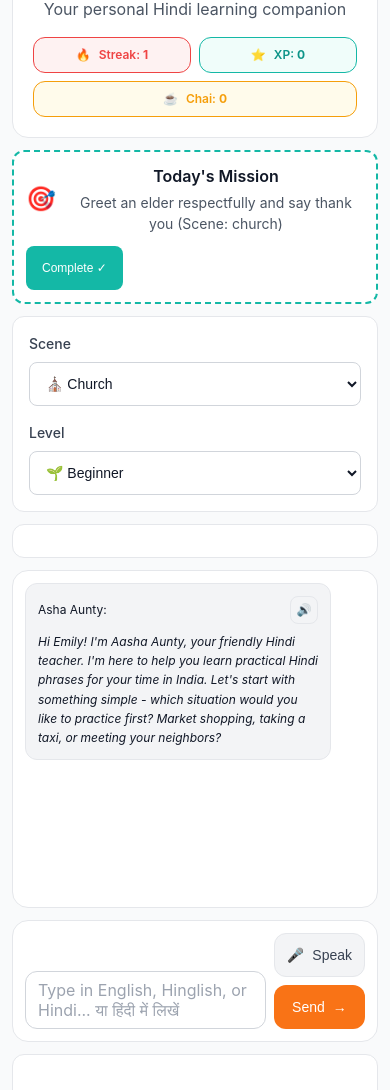
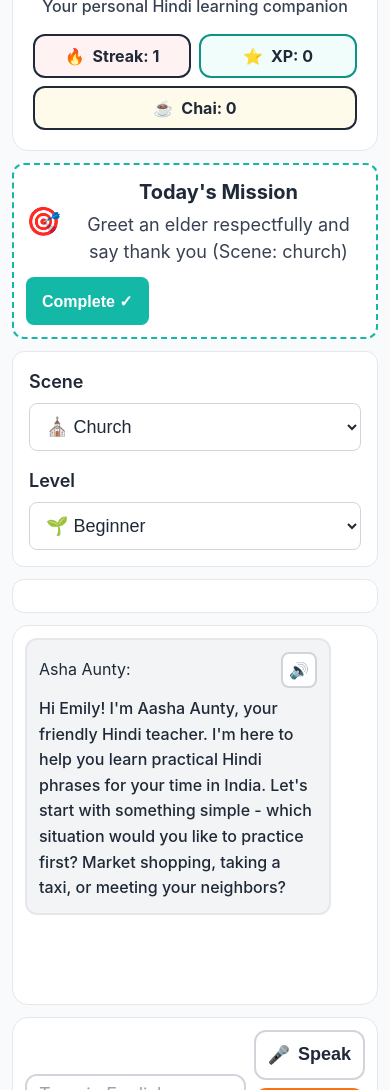
Before and after one commit to jonathanreesk/namastemily, a website: page public/index.html in a window 390 px wide. Shown: the part 89-1179 px from the top of the page. Drawn offline with Linux system fonts and the light colour scheme.

Commit message:
Updated style.css

```diff
--- a/public/style.css
+++ b/public/style.css
@@ -52,14 +52,14 @@
   --radius-xl: 1rem;
 
   /* Typography */
-  --text-xs: 0.75rem;
-  --text-sm: 0.875rem;
-  --text-base: 1rem;
-  --text-lg: 1.125rem;
-  --text-xl: 1.25rem;
-  --text-2xl: 1.5rem;
-  --text-3xl: 1.875rem;
-  --text-4xl: 2.25rem;
+  --text-xs: 0.875rem;
+  --text-sm: 1rem;
+  --text-base: 1.125rem;
+  --text-lg: 1.25rem;
+  --text-xl: 1.5rem;
+  --text-2xl: 1.75rem;
+  --text-3xl: 2.25rem;
+  --text-4xl: 2.75rem;
 }
 
 * {
@@ -71,7 +71,7 @@
 body {
   font-family: -apple-system, BlinkMacSystemFont, 'Segoe UI', Roboto, 'Helvetica Neue', Arial, sans-serif;
   background-color: var(--gray-50);
-  color: var(--gray-900);
+  color: var(--gray-800);
   line-height: 1.5;
   min-height: 100vh;
   -webkit-font-smoothing: antialiased;
@@ -106,16 +106,16 @@ header {
 
 .title-section h1 {
   font-size: var(--text-4xl);
-  font-weight: 700;
-  color: var(--gray-900);
+  font-weight: 800;
+  color: var(--gray-800);
   margin-bottom: var(--space-2);
   letter-spacing: -0.025em;
 }
 
 .title-section .subtitle {
   font-size: var(--text-lg);
-  color: var(--gray-600);
-  font-weight: 400;
+  color: var(--gray-700);
+  font-weight: 500;
 }
 
 /* HUD */
@@ -126,17 +126,17 @@ header {
 }
 
 .hud-item {
-  background: var(--gray-100);
-  border: 1px solid var(--gray-200);
+  background: white;
+  border: 2px solid var(--gray-200);
   border-radius: var(--radius-lg);
   padding: var(--space-3) var(--space-5);
-  font-weight: 600;
-  font-size: var(--text-sm);
+  font-weight: 700;
+  font-size: var(--text-base);
   display: flex;
   align-items: center;
   gap: var(--space-2);
   transition: all 0.2s ease;
-  color: var(--gray-700);
+  color: var(--gray-800);
 }
 
 .hud-item:hover {
@@ -145,20 +145,20 @@ header {
 
 .hud-item.streak {
   background: var(--error-50);
-  border-color: var(--error-500);
-  color: var(--error-500);
+  border-color: var(--error-600);
+  color: var(--error-700);
 }
 
 .hud-item.xp {
   background: var(--secondary-50);
-  border-color: var(--secondary-500);
-  color: var(--secondary-600);
+  border-color: var(--secondary-600);
+  color: var(--secondary-700);
 }
 
 .hud-item.chai {
   background: var(--warning-50);
-  border-color: var(--warning-500);
-  color: var(--warning-500);
+  border-color: var(--warning-600);
+  color: var(--warning-700);
 }
 
 /* Mission Bar */
@@ -185,15 +185,15 @@ header {
 }
 
 .mission-title {
-  font-weight: 600;
-  color: var(--gray-900);
+  font-weight: 700;
+  color: var(--gray-800);
   margin-bottom: var(--space-1);
-  font-size: var(--text-base);
+  font-size: var(--text-lg);
 }
 
 .mission-text {
-  color: var(--gray-600);
-  font-size: var(--text-sm);
+  color: var(--gray-700);
+  font-size: var(--text-base);
 }
 
 .mission-btn {
@@ -202,8 +202,8 @@ header {
   border: none;
   border-radius: var(--radius-md);
   padding: var(--space-2) var(--space-4);
-  font-weight: 500;
-  font-size: var(--text-sm);
+  font-weight: 600;
+  font-size: var(--text-base);
   cursor: pointer;
   transition: background-color 0.2s ease;
 }
@@ -231,9 +231,9 @@ header {
 }
 
 .control-group label {
-  font-weight: 500;
-  color: var(--gray-700);
-  font-size: var(--text-sm);
+  font-weight: 600;
+  color: var(--gray-800);
+  font-size: var(--text-base);
 }
 
 .control-group select {
@@ -241,8 +241,8 @@ header {
   border: 1px solid var(--gray-300);
   border-radius: var(--radius-md);
   padding: var(--space-3) var(--space-4);
-  font-size: var(--text-sm);
-  color: var(--gray-900);
+  font-size: var(--text-base);
+  color: var(--gray-800);
   cursor: pointer;
   transition: border-color 0.2s ease;
   min-width: 140px;
@@ -265,21 +265,21 @@ header {
 }
 
 .phrases button {
-  background: var(--gray-100);
-  border: 1px solid var(--gray-200);
+  background: white;
+  border: 2px solid var(--gray-200);
   border-radius: var(--radius-md);
   padding: var(--space-3) var(--space-4);
-  font-size: var(--text-sm);
-  font-weight: 500;
-  color: var(--gray-700);
+  font-size: var(--text-base);
+  font-weight: 600;
+  color: var(--gray-800);
   cursor: pointer;
   transition: all 0.2s ease;
 }
 
 .phrases button:hover {
   background: var(--primary-50);
-  border-color: var(--primary-500);
-  color: var(--primary-600);
+  border-color: var(--primary-600);
+  color: var(--primary-700);
 }
 
 /* Chat */
@@ -317,7 +317,7 @@ header {
   padding: var(--space-4) var(--space-5);
   border-radius: var(--radius-lg);
   max-width: 80%;
-  font-size: var(--text-base);
+  font-size: var(--text-lg);
   line-height: 1.6;
   animation: slideIn 0.3s ease-out;
 }
@@ -331,17 +331,17 @@ header {
 
 .msg-content {
   margin: 0;
-  font-style: italic;
+  font-weight: 500;
 }
 
 .listen-btn {
-  background: var(--gray-100);
-  border: 1px solid var(--gray-200);
+  background: white;
+  border: 2px solid var(--gray-300);
   border-radius: var(--radius-md);
   padding: var(--space-2);
-  color: var(--gray-600);
+  color: var(--gray-700);
   cursor: pointer;
-  font-size: var(--text-sm);
+  font-size: var(--text-base);
   transition: all 0.2s ease;
   display: flex;
   align-items: center;
@@ -351,8 +351,9 @@ header {
 }
 
 .listen-btn:hover {
-  background: var(--gray-200);
-  color: var(--gray-700);
+  background: var(--gray-50);
+  color: var(--gray-800);
+  border-color: var(--gray-400);
 }
 
 @keyframes slideIn {
@@ -368,9 +369,9 @@ header {
 
 .msg.assistant {
   background: var(--gray-100);
-  color: var(--gray-900);
+  color: var(--gray-800);
   align-self: flex-start;
-  border: 1px solid var(--gray-200);
+  border: 2px solid var(--gray-200);
 }
 
 .msg.user {
@@ -380,13 +381,14 @@ header {
 }
 
 .msg.user .listen-btn {
-  background: rgba(255, 255, 255, 0.2);
-  border-color: rgba(255, 255, 255, 0.3);
-  color: white;
+  background: rgba(255, 255, 255, 0.9);
+  border-color: rgba(255, 255, 255, 0.5);
+  color: var(--gray-800);
 }
 
 .msg.user .listen-btn:hover {
-  background: rgba(255, 255, 255, 0.3);
+  background: white;
+  border-color: white;
 }
 
 /* Composer */
@@ -405,14 +407,14 @@ header {
 
 #input {
   flex: 1;
-  min-height: 60px;
+  min-height: 80px;
   max-height: 120px;
   padding: var(--space-4) var(--space-5);
-  border: 1px solid var(--gray-300);
+  border: 2px solid var(--gray-300);
   border-radius: var(--radius-lg);
-  font-size: var(--text-base);
+  font-size: var(--text-lg);
   font-family: inherit;
-  color: var(--gray-900);
+  color: var(--gray-800);
   background: white;
   resize: none;
   transition: border-color 0.2s ease;
@@ -420,7 +422,7 @@ header {
 
 #input:focus {
   outline: none;
-  border-color: var(--primary-500);
+  border-color: var(--primary-600);
 }
 
 #input::placeholder {
@@ -436,8 +438,8 @@ header {
   border: none;
   border-radius: var(--radius-lg);
   padding: var(--space-4) var(--space-6);
-  font-size: var(--text-base);
-  font-weight: 500;
+  font-size: var(--text-lg);
+  font-weight: 600;
   cursor: pointer;
   transition: all 0.2s ease;
   display: flex;
@@ -454,14 +456,14 @@ header {
 }
 
 .btn-secondary {
-  background: var(--gray-100);
-  color: var(--gray-700);
-  border: 1px solid var(--gray-200);
+  background: white;
+  color: var(--gray-800);
+  border: 2px solid var(--gray-300);
 }
 
 .btn-secondary:hover {
-  background: var(--gray-200);
-  border-color: var(--gray-300);
+  background: var(--gray-50);
+  border-color: var(--gray-400);
 }
 
 .btn-primary {
@@ -492,10 +494,10 @@ header {
   padding: var(--space-2) var(--space-4);
   border-radius: var(--radius-lg);
   background: var(--warning-50);
-  color: var(--warning-500);
-  font-weight: 500;
-  font-size: var(--text-sm);
-  border: 1px solid var(--warning-500);
+  color: var(--warning-700);
+  font-weight: 600;
+  font-size: var(--text-base);
+  border: 2px solid var(--warning-600);
   animation: bounceIn 0.5s ease-out;
 }
 
@@ -524,12 +526,12 @@ header {
 /* Footer */
 footer {
   background: white;
-  border: 1px solid var(--gray-200);
+  border: 2px solid var(--gray-200);
   border-radius: var(--radius-lg);
   padding: var(--space-5);
   text-align: center;
-  color: var(--gray-600);
-  font-size: var(--text-sm);
+  color: var(--gray-700);
+  font-size: var(--text-base);
   margin-top: auto;
 }
 
@@ -543,8 +545,8 @@ footer {
   color: white;
   padding: var(--space-4) var(--space-6);
   border-radius: var(--radius-lg);
-  font-weight: 500;
-  font-size: var(--text-sm);
+  font-weight: 600;
+  font-size: var(--text-base);
   z-index: 1000;
   animation: toastSlide 0.3s ease-out;
 }
@@ -621,6 +623,14 @@ footer {
     gap: var(--space-4);
   }
 
+  .title-section h1 {
+    font-size: var(--text-3xl);
+  }
+
+  .title-section .subtitle {
+    font-size: var(--text-base);
+  }
+
   .hud {
     justify-content: center;
     width: 100%;
@@ -648,19 +658,19 @@ footer {
   }
 
   .chat {
-    height: 45vh;
+    height: 50vh;
     padding: var(--space-4);
   }
 
   .msg {
     max-width: 90%;
-    font-size: var(--text-sm);
+    font-size: var(--text-base);
     padding: var(--space-3) var(--space-4);
   }
 
   .listen-btn {
-    min-width: 32px;
-    min-height: 32px;
+    min-width: 40px;
+    min-height: 40px;
     padding: var(--space-2);
   }
 
@@ -669,8 +679,8 @@ footer {
   }
 
   #input {
-    min-height: 50px;
-    font-size: var(--text-base);
+    min-height: 60px;
+    font-size: var(--text-lg);
     padding: var(--space-3) var(--space-4);
   }
 
@@ -681,9 +691,9 @@ footer {
 
   .btn {
     padding: var(--space-3) var(--space-4);
-    font-size: var(--text-sm);
+    font-size: var(--text-base);
     min-width: 80px;
-    min-height: 44px;
+    min-height: 48px;
   }
 
   .phrases {
@@ -692,9 +702,9 @@ footer {
   }
 
   .phrases button {
-    font-size: var(--text-xs);
+    font-size: var(--text-sm);
     padding: var(--space-2) var(--space-3);
-    min-height: 44px;
+    min-height: 48px;
   }
 }
 
@@ -709,11 +719,11 @@ footer {
   }
 
   .title-section h1 {
-    font-size: var(--text-3xl);
+    font-size: var(--text-2xl);
   }
 
   .title-section .subtitle {
-    font-size: var(--text-base);
+    font-size: var(--text-sm);
   }
 
   .hud {
@@ -725,7 +735,7 @@ footer {
     flex: 1;
     min-width: calc(50% - var(--space-1));
     padding: var(--space-2) var(--space-3);
-    font-size: var(--text-xs);
+    font-size: var(--text-sm);
   }
 
   .mission {
@@ -734,8 +744,8 @@ footer {
 
   .mission-btn {
     padding: var(--space-2) var(--space-4);
-    font-size: var(--text-xs);
-    min-height: 44px;
+    font-size: var(--text-sm);
+    min-height: 48px;
   }
 
   .controls {
@@ -744,25 +754,25 @@ footer {
 
   .control-group select {
     padding: var(--space-2) var(--space-3);
-    font-size: var(--text-sm);
-    min-height: 44px;
+    font-size: var(--text-base);
+    min-height: 48px;
   }
 
   .chat {
-    height: 40vh;
+    height: 45vh;
     padding: var(--space-3);
   }
 
   .msg {
-    font-size: var(--text-xs);
+    font-size: var(--text-sm);
     padding: var(--space-3);
   }
 
   .listen-btn {
-    min-width: 28px;
-    min-height: 28px;
+    min-width: 36px;
+    min-height: 36px;
     padding: var(--space-1);
-    font-size: var(--text-xs);
+    font-size: var(--text-sm);
   }
 
   .composer {
@@ -774,8 +784,9 @@ footer {
   }
 
   #input {
-    min-height: 44px;
+    min-height: 56px;
     padding: var(--space-2) var(--space-3);
+    font-size: var(--text-base);
   }
 
   .actions {
@@ -787,15 +798,16 @@ footer {
     width: 100%;
     justify-content: center;
     padding: var(--space-3);
-    min-height: 44px;
+    min-height: 48px;
+    font-size: var(--text-base);
   }
 
   .phrases button {
     flex: 1 1 calc(50% - var(--space-1));
     min-width: 0;
-    font-size: var(--text-xs);
+    font-size: var(--text-sm);
     padding: var(--space-2);
-    min-height: 40px;
+    min-height: 44px;
   }
 
   .badges {
@@ -804,13 +816,13 @@ footer {
   }
 
   .badge {
-    font-size: var(--text-xs);
+    font-size: var(--text-sm);
     padding: var(--space-2) var(--space-3);
   }
 
   footer {
     padding: var(--space-4);
-    font-size: var(--text-xs);
+    font-size: var(--text-sm);
   }
 }
 
```
